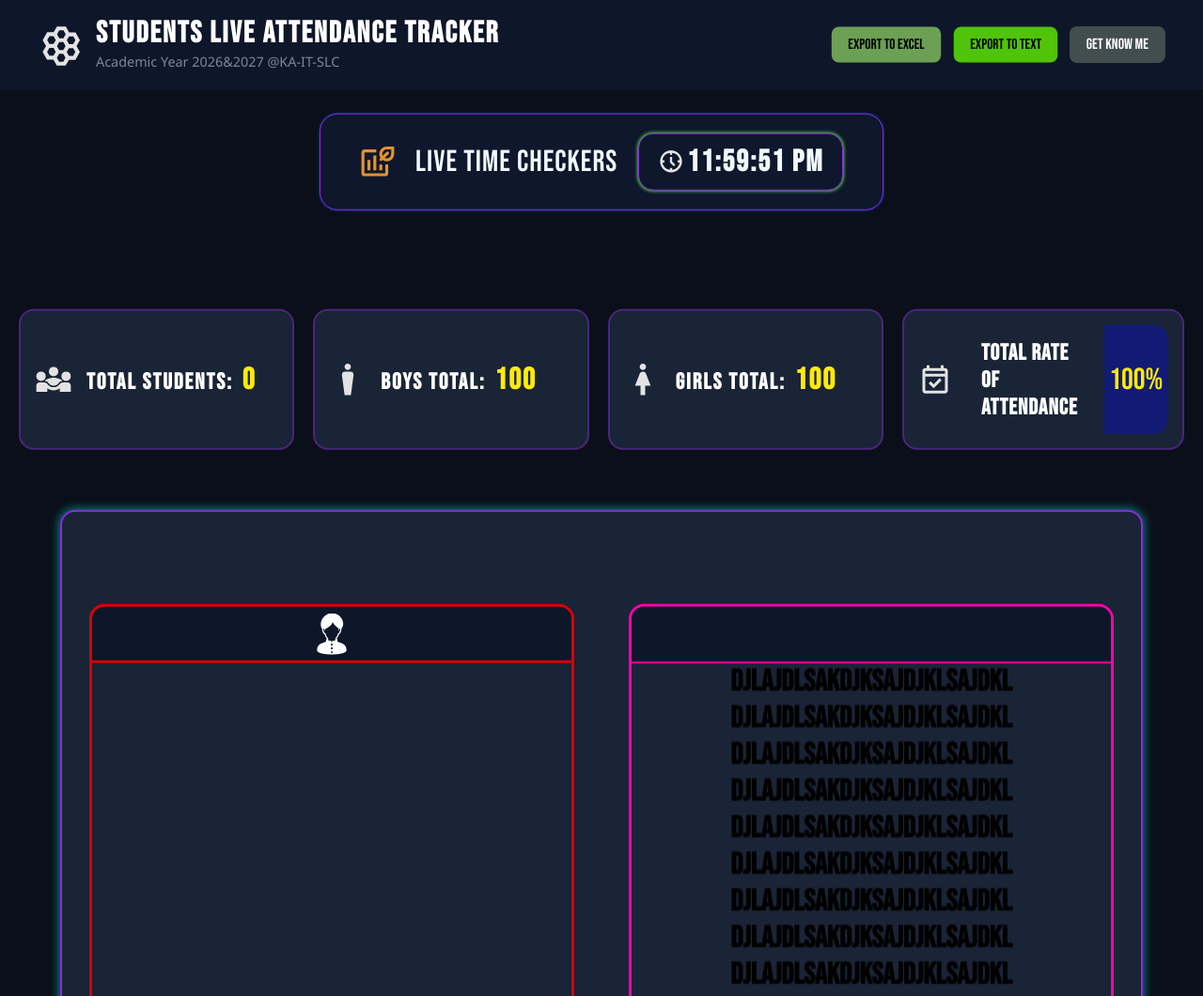
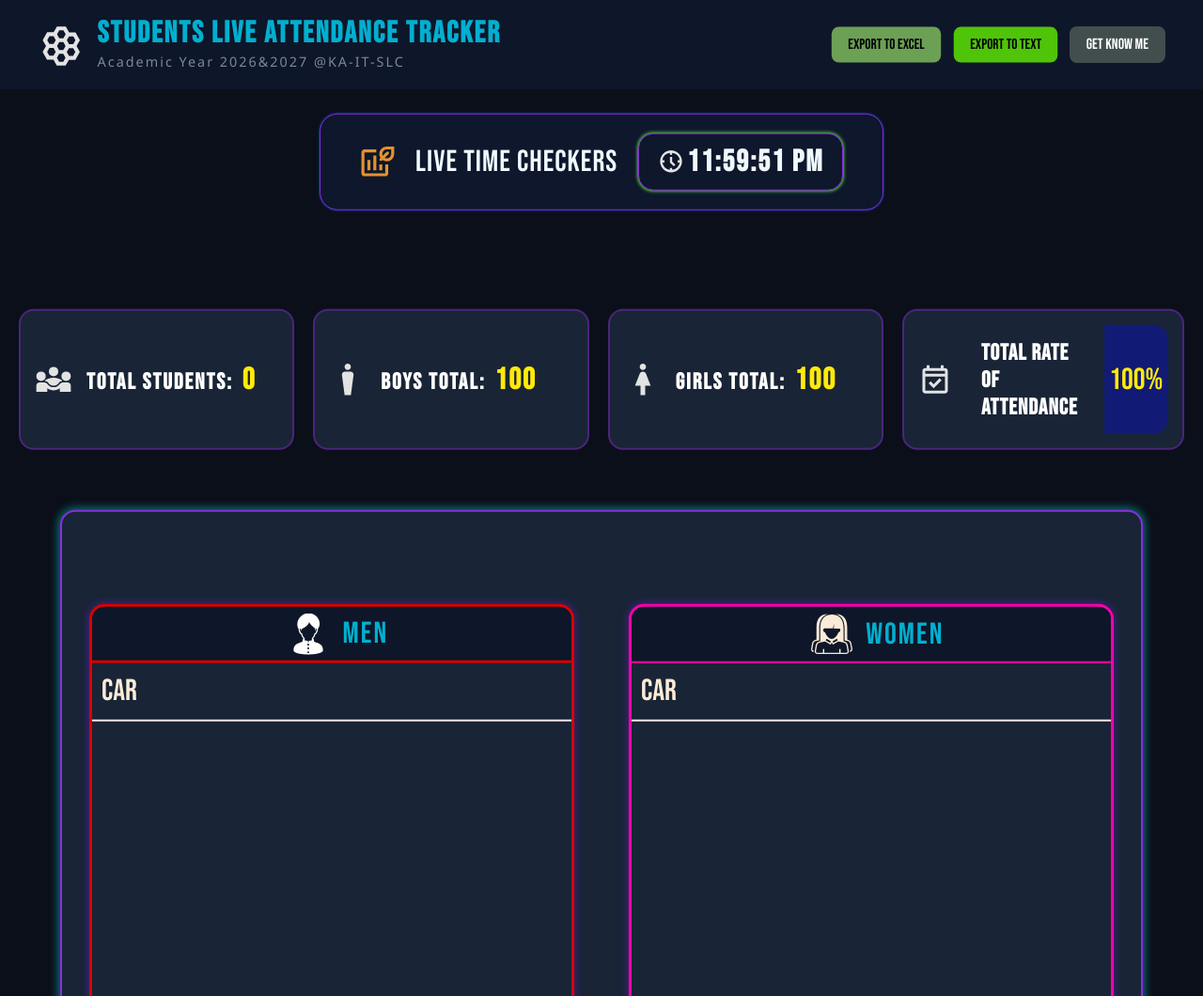
Before and after one commit to CarlLight67/STUDENT-LIVE-ATTENDACE-TRACKER-2026-2027, a plain HTML site: page pages/index.html in a window 1280 px wide. Shown: the top 1060 px of the page at 94% size. Drawn offline with nearby package versions, Linux system fonts and the light colour scheme.

Commit message:
this is the new now m gonna make this fast and done today

```diff
--- a/animations/ani.js
+++ b/animations/ani.js
@@ -19,7 +19,7 @@
 
       anime({
             targets: `main`,
-            opacity: [-0.2,1],
+            opacity: [0,1],
             translateY: [100,0],
             easing: 'easeOutElastic(1, 5)',
             duration: 6000,
@@ -27,43 +27,36 @@
 
       anime({
             targets: `footer`,
-            opacity: [-0.2,1],
+            opacity: [0,1],
             translateY: [100,0],
             easing: 'easeOutElastic(0.2, 5)',
             duration: 9000
       });
       anime({
             targets: `.box1`,
-            opacity: [-0.2,1],
+            opacity: [0,1],
             translateX: [-100,0],
             easing: 'easeOutElastic(0.2, 5)',
             duration: 2500
       });
       anime({
             targets: `.box2`,
-            opacity: [-0.2,1],
+            opacity: [0,1],
             translateX: [-200,0],
             easing: 'easeOutElastic(0.2, 5)',
             duration: 2500
       });
       anime({
             targets: `.box3`,
-            opacity: [-0.2,1],
+            opacity: [0,1],
             translateX: [-300,0],
             easing: 'easeOutElastic(0.2, 5)',
             duration: 2500
       });
       anime({
-            targets: `.box3`,
-            opacity: [-0.2,1],
+            targets: `.box4`,
+            opacity: [0,1],
             translateX: [-400,0],
             easing: 'easeOutElastic(0.2, 5)',
             duration: 2500
       });
-      anime({
-            targets: `.box4`,
-            opacity: [-0.2,1],
-            translateX: [-500,0],
-            easing: 'easeOutElastic(0.2, 5)',
-            duration: 2500
-      });
--- a/pages/index.html
+++ b/pages/index.html
@@ -8,6 +8,7 @@
     <link rel="stylesheet" href="../styles/style.css">
     <link rel="stylesheet" href="../styles/StudentList.css">
     <link rel="stylesheet" href="../styles/studentsContainer.css">
+    <link rel="stylesheet" href="../styles/studentMasterList.css">
 
     <link rel="preconnect" href="https://fonts.googleapis.com">
     <link rel="preconnect" href="https://fonts.gstatic.com" crossorigin>
@@ -103,7 +104,7 @@
             <div class="boysSection">
 
                 <div class="boyz">
-                  <svg height="44px" width="80px" version="1.1" id="_x32_" xmlns="http://www.w3.org/2000/svg" xmlns:xlink="http://www.w3.org/1999/xlink"
+                  <svg  version="1.1" id="_x32_" xmlns="http://www.w3.org/2000/svg" xmlns:xlink="http://www.w3.org/1999/xlink"
 	 viewBox="0 0 512 512"  xml:space="preserve">
 <g>
 	<path class="st0" d="M426.784,407.978c-10.391-17.726-26.476-28.396-41.942-35.518c-15.48-7.11-30.794-10.942-40.01-14.418
@@ -135,7 +136,30 @@
 		c-1.734,1.203-3.72,2.152-6.325,3.083l-4.092,1.454l-0.758,4.292c-4.79,26.814-18.609,41.903-28.814,53.27L300.677,307.582z"/>
 </g>
 </svg>
-                </div>
+
+
+<!--boys-->
+<h1 class="text">MEN</h1>
+
+</div>
+
+
+
+
+
+
+
+
+<!--BOYS CONTAINER MASTERLIST-->
+<div class="boysMasterList">
+
+    <div class="bG" id="G">
+        <h1 class="user" id="Gstudent">car</h1>
+    </div>
+
+</div>
+
+
 
             </div>
         </div>
@@ -143,44 +167,56 @@
         <div class="sections">
             <div class="girlsSection">
                 <div class="girlz">
-                </div>
+                    <svg version="1.1" id="Capa_1" xmlns="http://www.w3.org/2000/svg" xmlns:xlink="http://www.w3.org/1999/xlink"
+                    viewBox="0 0 29.734 29.734"
+	 xml:space="preserve">
+<g>
+	<g>
+		<path d="M29.322,27.067c-0.352,0.424-0.867,0.659-1.454,0.662h-0.013c0.038-0.284,0.047-0.576-0.007-0.877l-0.003-0.02h0.018
+			c0.316-0.003,0.59-0.123,0.769-0.337c0.178-0.215,0.243-0.505,0.188-0.816l-0.76-4.113c-0.138-0.747-0.882-1.505-1.624-1.657
+			l-2.352-0.479v-8.812c0-5.501-2.255-9.063-6.279-10.151c0.021,0,0.042-0.004,0.063-0.004c4.438-0.027,8.056,2.536,8.099,9.341
+			l0.059,9.106l0.589,0.121c1.101,0.226,2.122,1.268,2.324,2.371l0.76,4.113C29.806,26.095,29.673,26.644,29.322,27.067z
+			 M3.263,19.965l2.612-0.551V10.62c0-5.491,2.245-9.051,6.256-10.146c-0.071-0.001-0.14-0.007-0.211-0.007
+			c-4.44,0-8.039,2.586-8.039,9.39v9.062l-0.804,0.169c-1.099,0.231-2.114,1.28-2.311,2.388l-0.733,4.118
+			c-0.103,0.577,0.035,1.128,0.387,1.549c0.353,0.42,0.871,0.65,1.458,0.65h0.008c-0.045-0.289-0.054-0.588-0.004-0.896H1.878
+			c-0.318,0-0.591-0.119-0.771-0.332c-0.179-0.215-0.248-0.504-0.191-0.816l0.732-4.116C1.783,20.884,2.522,20.12,3.263,19.965z
+			 M27.116,26.983c0.106,0.602-0.036,1.172-0.401,1.61c-0.367,0.438-0.906,0.679-1.517,0.679H4.538c-0.61,0-1.149-0.242-1.516-0.679
+			c-0.366-0.438-0.509-1.011-0.402-1.61l0.762-4.282c0.205-1.149,1.26-2.241,2.403-2.479l0.835-0.178v-9.425
+			c0-7.076,3.742-9.766,8.358-9.766c4.617,0,8.36,2.689,8.36,9.766v9.473l0.611,0.129c1.144,0.238,2.197,1.331,2.402,2.479
+			L27.116,26.983z M8.765,12.543c0.161,0.683,0.971,1.151,1.32,1.074c0.685,2.268,2.985,4.755,4.781,4.755
+			c1.748,0,4.11-2.548,4.792-4.755c0.35,0.071,1.152-0.396,1.312-1.074c0.164-0.696,0.008-1.347-0.349-1.452
+			c-0.104-0.03-0.216-0.008-0.323,0.055v-0.16h-3.877V7.361l-0.583,3.485H9.437v0.3c-0.108-0.062-0.218-0.085-0.324-0.055
+			C8.757,11.197,8.602,11.847,8.765,12.543z M19.057,19.189l-0.458-0.939l-1.066,0.617l-0.604,0.351l-0.613,0.354l-0.866,0.501
+			l0.219,0.448l0.383,0.78l1.35-0.78l0.923-0.533l0.604-0.349l0.273-0.159L19.057,19.189z M13.421,19.57l-0.613-0.354l-0.603-0.351
+			l-1.067-0.617l-0.458,0.939l-0.143,0.29l0.274,0.159l0.604,0.349l0.922,0.533l1.35,0.78l0.382-0.78l0.219-0.448L13.421,19.57z
+			 M26.199,27.147l-0.763-4.282c-0.139-0.778-0.906-1.571-1.678-1.731l-2.906-0.612l-1.167-0.246l-0.425,0.246l-3.177,1.837
+			c-0.071,0.042-0.153,0.062-0.233,0.062c-0.045,0-0.091-0.006-0.136-0.02c-0.123-0.039-0.225-0.126-0.282-0.242l-0.563-1.15
+			l-0.563,1.15c-0.056,0.116-0.159,0.203-0.282,0.242c-0.045,0.013-0.091,0.02-0.136,0.02c-0.081,0-0.162-0.021-0.233-0.062
+			l-3.176-1.837l-0.425-0.246l-1.167,0.246l-2.906,0.612c-0.771,0.16-1.54,0.954-1.678,1.731l-0.762,4.282
+			c-0.057,0.325,0.013,0.626,0.199,0.849c0.187,0.224,0.471,0.347,0.802,0.347h3.99v-2.312c0-0.257,0.208-0.465,0.466-0.465
+			c0.257,0,0.466,0.208,0.466,0.465v2.312h10.816v-2.312c0-0.257,0.208-0.465,0.465-0.465c0.259,0,0.467,0.208,0.467,0.465v2.312
+			h3.989c0.331,0,0.615-0.123,0.803-0.347C26.185,27.773,26.257,27.472,26.199,27.147z"/>
+	</g>
+</g>
+</svg>
+<h1 class="text">WOMEN</h1>
+</div>
 
-                <h1>djlajdlsakdjksajdjklsajdkl</h1>
-                <h1>djlajdlsakdjksajdjklsajdkl</h1>
-                <h1>djlajdlsakdjksajdjklsajdkl</h1>
-                <h1>djlajdlsakdjksajdjklsajdkl</h1>
-                <h1>djlajdlsakdjksajdjklsajdkl</h1>
-                <h1>djlajdlsakdjksajdjklsajdkl</h1>
-                <h1>djlajdlsakdjksajdjklsajdkl</h1>
-                <h1>djlajdlsakdjksajdjklsajdkl</h1>
-                <h1>djlajdlsakdjksajdjklsajdkl</h1>
-                <h1>djlajdlsakdjksajdjklsajdkl</h1>
-                <h1>djlajdlsakdjksajdjklsajdkl</h1>
-                <h1>djlajdlsakdjksajdjklsajdkl</h1>
-                <h1>djlajdlsakdjksajdjklsajdkl</h1>
-                <h1>djlajdlsakdjksajdjklsajdkl</h1>
-                <h1>djlajdlsakdjksajdjklsajdkl</h1>
-                <h1>djlajdlsakdjksajdjklsajdkl</h1>
-                <h1>djlajdlsakdjksajdjklsajdkl</h1>
-                <h1>djlajdlsakdjksajdjklsajdkl</h1>
-                <h1>djlajdlsakdjksajdjklsajdkl</h1>
-                <h1>djlajdlsakdjksajdjklsajdkl</h1>
-                <h1>djlajdlsakdjksajdjklsajdkl</h1>
-                <h1>djlajdlsakdjksajdjklsajdkl</h1>
-                <h1>djlajdlsakdjksajdjklsajdkl</h1>
-                <h1>djlajdlsakdjksajdjklsajdkl</h1>
-                <h1>djlajdlsakdjksajdjklsajdkl</h1>
-                <h1>djlajdlsakdjksajdjklsajdkl</h1>
-                <h1>djlajdlsakdjksajdjklsajdkl</h1>
-                <h1>djlajdlsakdjksajdjklsajdkl</h1>
-                <h1>djlajdlsakdjksajdjklsajdkl</h1>
-                <h1>djlajdlsakdjksajdjklsajdkl</h1>
-                <h1>djlajdlsakdjksajdjklsajdkl</h1>
-                <h1>djlajdlsakdjksajdjklsajdkl</h1>
+
+
+
+
+<!--GIRLS CONTAINER MASTERLIST-->
+<div class="girlsMasterList">
+    <div class="cG" id="G">
+        <h1 class="user" id="Gstudent">car</h1>
+    </div>
+</div>
+
+
 
             </div>
         </div>
-
 
     </div>
 
--- /dev/null
+++ b/styles/studentMasterList.css
@@ -0,0 +1,16 @@
+.boysMasterList,.girlsMasterList {
+flex-direction: column;
+display: flex;
+justify-content: start;
+align-self: start;
+width: 100%;
+}
+.user{
+    border: 2px solid rgb(255, 230, 230);
+    border-top: none;
+    border-right: none;
+    border-left: none;
+    color: antiquewhite;
+    font-weight: 200;
+    padding:2%;
+}
--- a/styles/studentsContainer.css
+++ b/styles/studentsContainer.css
@@ -1,6 +1,4 @@
-/* ==========================================================================
-   1. BASE STYLES & MOBILE LAYOUT (Default: Mobile phones & small screens)
-   ========================================================================== */
+
 .containerOfStudents {
   background-color: #192436;
   border-radius: 1rem;
@@ -41,6 +39,7 @@
   width: 90%;
   overflow-y: auto;
   box-sizing: border-box;
+  box-shadow: 0px 0px 10px 0px rgba(96, 34, 178, 0.753);
 }
 
 .boysSection { border: 3px solid rgb(219, 0, 0); }
@@ -65,12 +64,18 @@
 /* svg section*/
 #_x32_{
   fill: hwb(0 100% 0%);
-  max-height: fit-content;
+  width: 70px;
+  height: 44px;
+
+
+}
+#Capa_1{
+    fill: antiquewhite;
+    height: 44px;
+    width: 70px;
+
 }
 
-/* ==========================================================================
-   2. DESKTOP LAYOUT (Screens wider than 768px, like tablets & desktops)
-   ========================================================================== */
 @media (min-width: 768px) {
   .containerOfStudents {
     width: 90%;
@@ -87,3 +92,9 @@
         height: 75vh; /* Restores your taller locked section height for bigger screens */
     }
 }
+.text{
+    color: rgba(0, 197, 231, 0.877);
+    letter-spacing: 2px;
+    font-weight: 500;
+    margin-left: 0.1rem;
+}
--- a/styles/style.css
+++ b/styles/style.css
@@ -157,7 +157,7 @@
   max-width: 600px;
   margin: 2% auto;
   color: aliceblue;
-  animation: ease-in-out blinks infinite 1s;
+  animation: blinks infinite 1s;
   box-shadow: 0 0 10px 1px #0b3caf98;
 }
 
```
Lines whose indentation alone changed are shown as unchanged.
